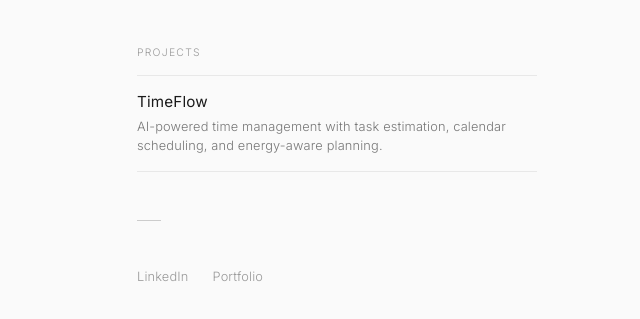
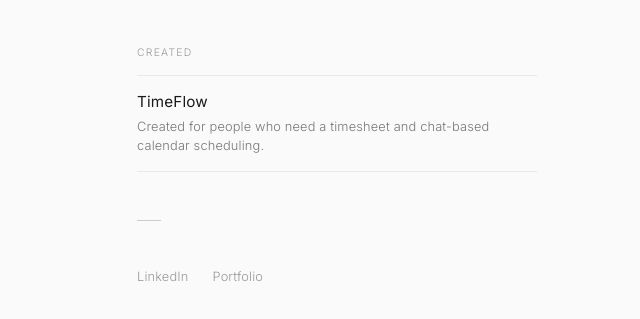
Before and after one commit to kdeisgn/kaige-zheng, a website: page index.html in a window 1280 px wide. Shown: the part 271-590 px from the top of the page, without its empty margins (303-943 px from the left). Drawn offline with Linux system fonts and the light colour scheme.

Commit message:
Add live reload dev server and profile updates

```diff
--- a/index.html
+++ b/index.html
@@ -94,11 +94,12 @@
   <main>
     <h1>Kaige Zheng</h1>
 
+
     <section>
-      <div class="label">Projects</div>
+      <div class="label">Created</div>
       <a class="project" href="https://timeflow-ck5.pages.dev" target="_blank" rel="noopener">
         <div class="project-name">TimeFlow</div>
-        <div class="project-desc">AI-powered time management with task estimation, calendar scheduling, and energy-aware planning.</div>
+        <div class="project-desc">Created for people who need a timesheet and chat-based calendar scheduling.</div>
       </a>
     </section>
 
```
Also changed, not shown: package.json (added, +7 -0 lines).
